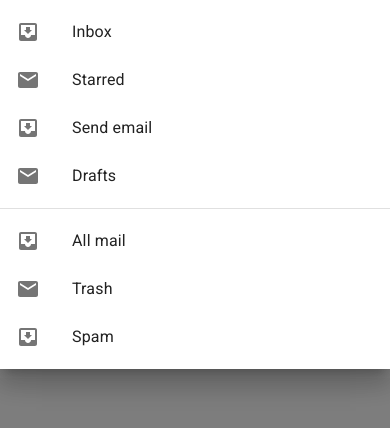
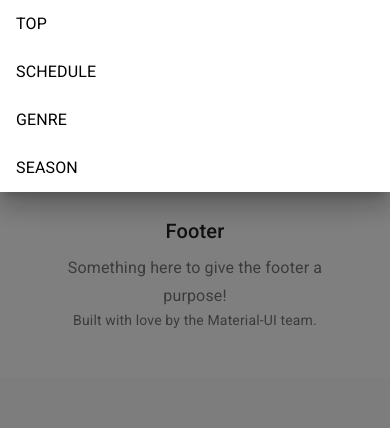
Before and after one commit to FarizInk/animu-react, a React (Create React App) app: page / in a window 390 px wide. Both pictures are taken after a click on the button "More". Shown: the top 428 px of the page. Built offline with nearby package versions, Linux system fonts and the light colour scheme.

Commit message:
make better nav mobile

```diff
--- a/src/components/Nav.jsx
+++ b/src/components/Nav.jsx
@@ -1,7 +1,7 @@
 import React from 'react'
 import { makeStyles } from '@material-ui/core/styles'
-import { AppBar, Toolbar, Typography, IconButton, MenuItem, Menu, SwipeableDrawer, List, ListItem, ListItemIcon, ListItemText, Divider } from '@material-ui/core';
-import { ExpandMore, MoveToInbox, Mail } from '@material-ui/icons';
+import { AppBar, Toolbar, Typography, IconButton, MenuItem, Menu, SwipeableDrawer } from '@material-ui/core';
+import { ExpandMore } from '@material-ui/icons';
 import { Link } from 'react-router-dom'
 import { connect } from 'react-redux'
 import '../css/Nav.css'
@@ -44,23 +44,18 @@ const Nav = (props) => {
       onClick={toggleDrawer(side, false)}
       onKeyDown={toggleDrawer(side, false)}
     >
-      <List>
-        {['Inbox', 'Starred', 'Send email', 'Drafts'].map((text, index) => (
-          <ListItem button key={text}>
-            <ListItemIcon>{index % 2 === 0 ? <MoveToInbox /> : <Mail />}</ListItemIcon>
-            <ListItemText primary={text} />
-          </ListItem>
-        ))}
-      </List>
-      <Divider />
-      <List>
-        {['All mail', 'Trash', 'Spam'].map((text, index) => (
-          <ListItem button key={text}>
-            <ListItemIcon>{index % 2 === 0 ? <MoveToInbox /> : <Mail />}</ListItemIcon>
-            <ListItemText primary={text} />
-          </ListItem>
-        ))}
-      </List>
+      <Link to={`/top/${props.data.top.type}/${props.data.top.page}`} className="link">
+        <MenuItem onClick={handleClose}>Top</MenuItem>
+      </Link>
+      <Link to="/schedule" className="link">
+        <MenuItem onClick={handleClose}>Schedule</MenuItem>
+      </Link>
+      <Link to="/genre" className="link">
+        <MenuItem onClick={handleClose}>Genre</MenuItem>
+      </Link>
+      <Link to="/season" className="link">
+        <MenuItem onClick={handleClose}>Season</MenuItem>
+      </Link>
     </div>
   );
 
```
